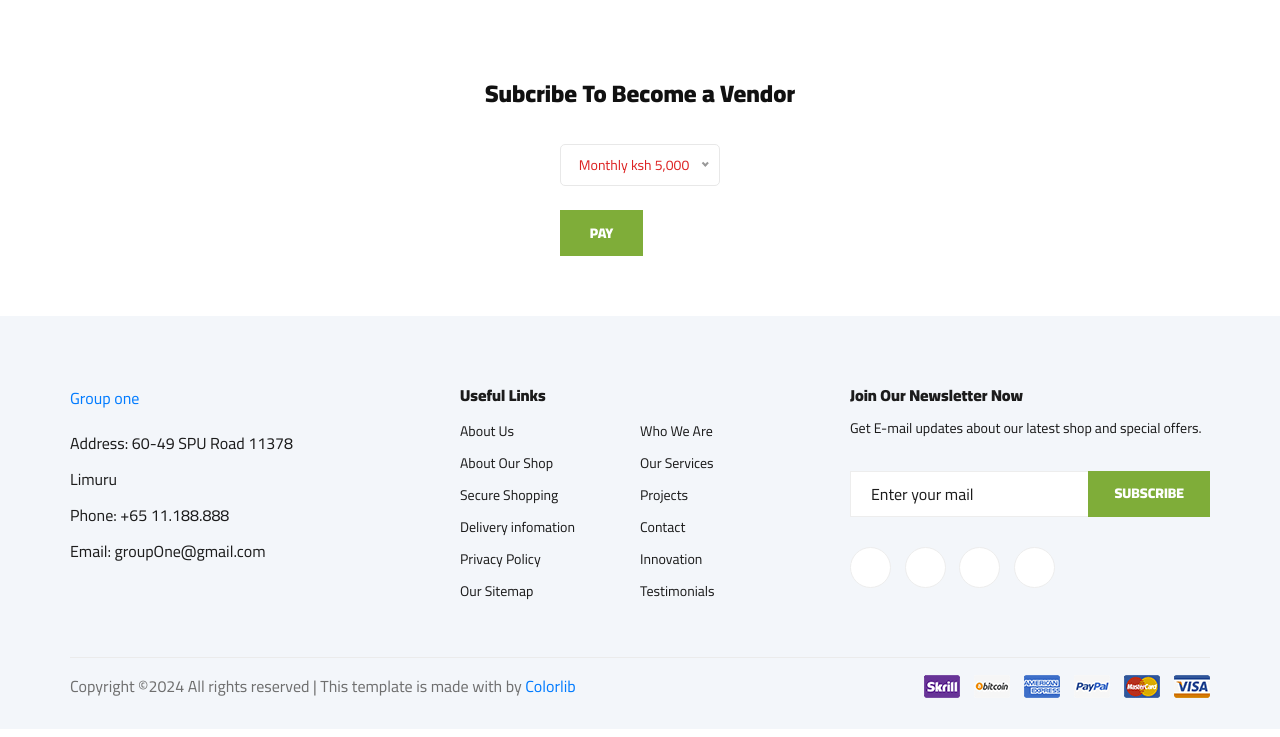
After one commit to ColinAdo/group-one-project, a Django app: page /subscribe/ in a window 1280 px wide. The commit adds this page. Shown: the top 737 px of the page. Run offline with Django 4.2, Linux system fonts and the light colour scheme; the visitor is signed in with stand-in values (Sample User, id 1); data that the repository does not hold is empty; some libraries are stand-ins or nearby versions.

Commit message:
Add create subsaription

```diff
--- a/products/admin.py
+++ b/products/admin.py
@@ -2,6 +2,7 @@ from django.contrib import admin
 from django.utils.html import mark_safe
 
 from products.models import Category, Product, ProductImages, CartOrder, Wishlist, ProductReview, Checkout, Subscription
+
 
 class CategoryAdmin(admin.ModelAdmin):
     list_display = ["title", "display_image", "date"]
@@ -46,6 +47,7 @@ class ProductReviewAdmin(admin.ModelAdmin):
         "date",
     ]
 
+
 class CartOrderAdmin(admin.ModelAdmin):
     list_display = [
         "user",
@@ -73,7 +75,8 @@ class SubscriptionAdmin(admin.ModelAdmin):
     list_display = [
         "user",
         "amount",
-        "interal",
+        "duration",
+        "paid",
         "subscription_date",
     ]
 
--- a/products/choices.py
+++ b/products/choices.py
@@ -4,9 +4,9 @@ PRODUCT_STATUS = (
     ("deliverd", "Delivered"),
 )
 
-INTERVAL = (
-    (1, "Monthly"),
-    (2, "Yearly"),
+DUARATION = (
+    ('1', "Monthly ksh 5,000"),
+    ('2', "Yearly ksh 50,000"),
 )
 
 RATINGS = (
--- a/products/forms.py
+++ b/products/forms.py
@@ -41,6 +41,5 @@ class SubscriptionForm(forms.ModelForm):
     class Meta:
         model = Subscription
         fields = [
-            "rating",
-            "review"
+            "duration"
         ]
--- a/products/models.py
+++ b/products/models.py
@@ -2,7 +2,7 @@ from django.conf import settings
 from django.db import models
 
 from accounts.models import Vendor
-from products.choices import PRODUCT_STATUS, RATINGS, INTERVAL
+from products.choices import PRODUCT_STATUS, RATINGS, DUARATION
 
 
 def product_driectory_path(instance, filename):
@@ -131,7 +131,8 @@ class Checkout(models.Model):
 class Subscription(models.Model):
     user = models.ForeignKey(settings.AUTH_USER_MODEL,on_delete=models.CASCADE)
     amount = models.DecimalField(max_digits=99999999, decimal_places=2, default=0)
-    interval = models.CharField(max_length=30, choices=INTERVAL, default="monthly")
+    duration = models.CharField(max_length=300, choices=DUARATION, default="monthly")
+    paid = models.BooleanField(default=False, blank=True, null=True)
     subscription_date = models.DateTimeField(auto_now_add=True)
 
     def __str__(self):
--- a/products/urls.py
+++ b/products/urls.py
@@ -9,6 +9,7 @@ from products.views import (
     CheckoutView,
     CreateProductView,
     CreateReviewView,
+    SubscriptionView
 )
 
 urlpatterns = [
@@ -25,5 +26,6 @@ urlpatterns = [
          CategoryProductList.as_view(), name="category"),
 
     path("create/<int:pk>/review/", CreateReviewView.as_view(), name="create-review"),
+    path("subscribe/", SubscriptionView.as_view(), name="subscribe"),
 
 ]
--- a/products/views.py
+++ b/products/views.py
@@ -271,6 +271,15 @@ class SubscriptionView(LoginRequiredMixin, CreateView):
 
     def form_valid(self, form):
         form.instance.user = self.request.user
+        form.instance.paid = True
+
+        duration = form.cleaned_data.get('duration')
+
+        if duration == '1':  # Monthly
+            form.instance.amount = 5000
+        elif duration == '2':  # Yearly
+            form.instance.amount = 50000
+
 
         return super().form_valid(form)
 
--- a/templates/products/index.html
+++ b/templates/products/index.html
@@ -160,7 +160,7 @@
               </ul>
             </li>
             {% endif %}
-            <li><a href="{% url 'create-vendor' %}">Become Vendor</a></li>
+            <li><a href="{% url 'subscribe' %}">Become Vendor</a></li>
           </ul>
         </nav>
       </div>
--- /dev/null
+++ b/templates/products/subscription.html
@@ -0,0 +1,27 @@
+{% extends 'partials/base.html'%} {% load static %} {% block content %}
+
+<section class="checkout spad">
+  <h4 class="text-center" style="font-weight: bold">Subcribe To Become a Vendor</h4>
+  <p class="text-danger text-center">
+      {% if form.errors %} {{form.errors}} {% endif %}
+  </p>
+  <div class="container d-flex justify-content-center">
+
+    <form action="" method="POST" >
+      {% csrf_token %}
+      <div class="row">
+        <div class="col-lg-12 col-md-6">
+          <div class="checkout__input">
+            <p>
+              {{form.duration}}
+            </p>
+          </div>
+
+          <button type="submit" class="site-btn mt-4">Pay</button>
+        </div>
+      </div>
+    </form>
+  </div>
+</section>
+
+{% endblock content %}
```
